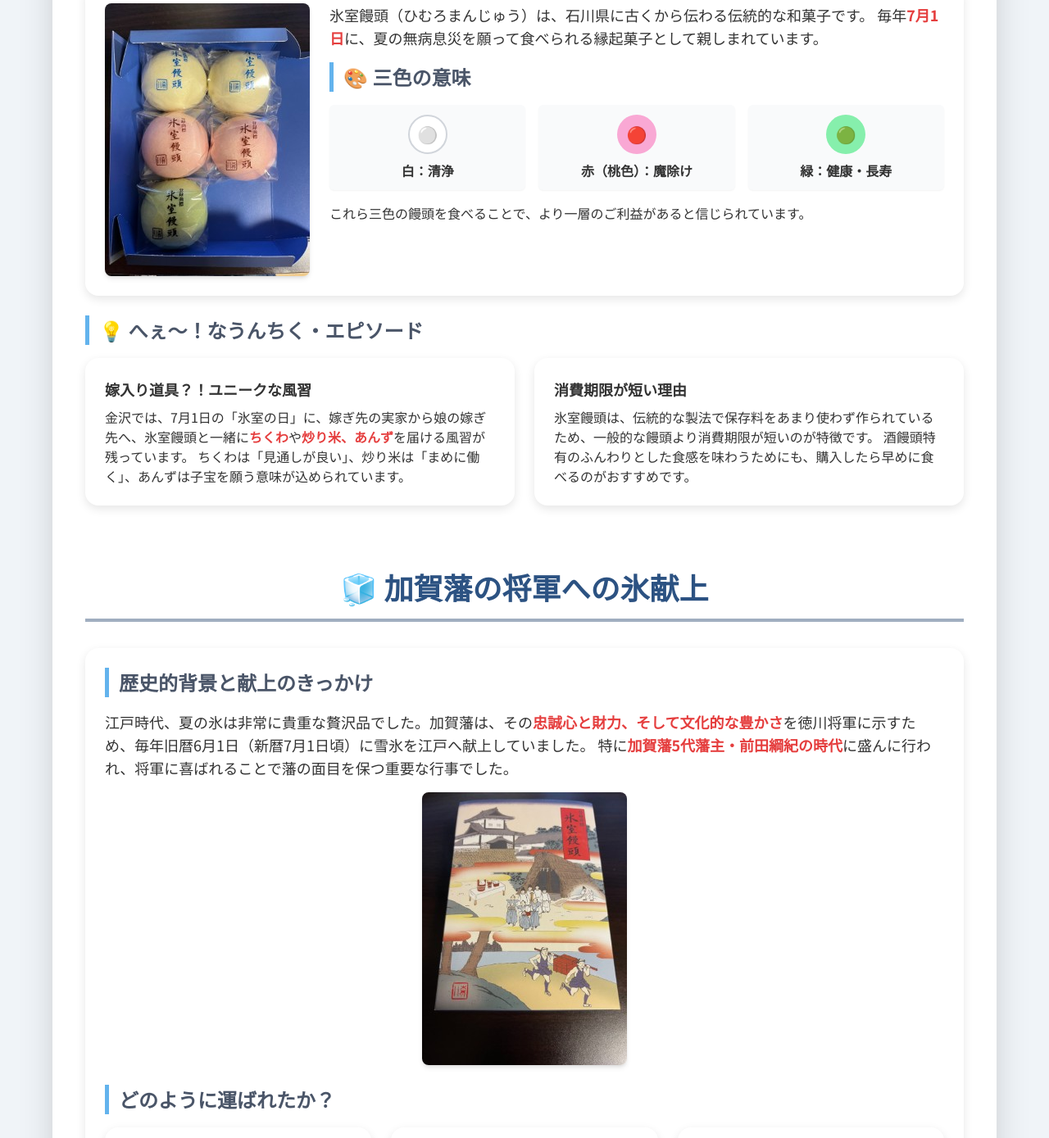
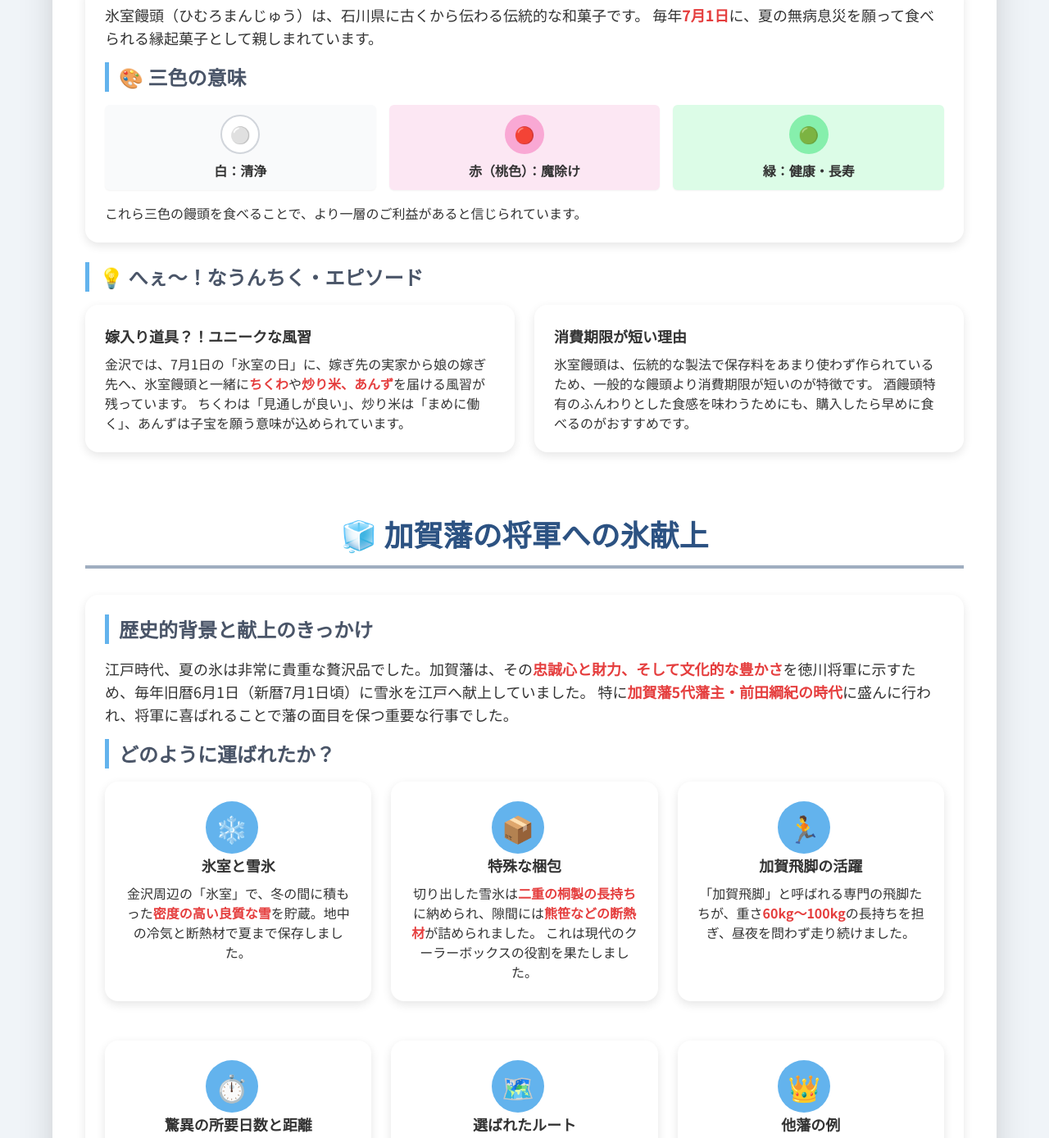
Before and after one commit to takykigo/test.github.io, a plain HTML site: page himuromanjuu/index.html in a window 1280 px wide. Shown: the part 338-1727 px from the top of the page at 82% size. Drawn offline with nearby package versions, Linux system fonts and the light colour scheme.

Commit message:
Update index.html

```diff
--- a/himuromanjuu/index.html
+++ b/himuromanjuu/index.html
@@ -75,10 +75,7 @@
             <h2 class="section-title">🍧 氷室饅頭とは？</h2>
             <div class="card">
                 <div class="flex flex-col md:flex-row items-center md:items-start gap-6">
-                    <div class="flex-shrink-0">
-                        <!-- 氷室饅頭の実際の写真 - GitHub上のファイル名に修正 -->
-                        <img src="thumbnail_IMG_8772.jpg" alt="氷室饅頭の実物写真" class="rounded-lg shadow-md w-full md:w-auto max-w-xs">
-                    </div>
+                    <!-- 氷室饅頭のイメージ箇所を削除 -->
                     <div>
                         <p class="text-lg mb-4">
                             氷室饅頭（ひむろまんじゅう）は、石川県に古くから伝わる伝統的な和菓子です。
@@ -90,11 +87,11 @@
                                 <div class="w-12 h-12 bg-white rounded-full mx-auto mb-2 border-2 border-gray-300 flex items-center justify-center text-xl">⚪</div>
                                 <p class="font-semibold">白：清浄</p>
                             </div>
-                            <div class="p-3 bg-gray-50 rounded-md shadow-sm">
+                            <div class="p-3 bg-pink-100 rounded-md shadow-sm">
                                 <div class="w-12 h-12 bg-pink-300 rounded-full mx-auto mb-2 flex items-center justify-center text-xl">🔴</div>
                                 <p class="font-semibold">赤（桃色）：魔除け</p>
                             </div>
-                            <div class="p-3 bg-gray-50 rounded-md shadow-sm">
+                            <div class="p-3 bg-green-100 rounded-md shadow-sm">
                                 <div class="w-12 h-12 bg-green-300 rounded-full mx-auto mb-2 flex items-center justify-center text-xl">🟢</div>
                                 <p class="font-semibold">緑：健康・長寿</p>
                             </div>
@@ -134,10 +131,7 @@
                     江戸時代、夏の氷は非常に貴重な贅沢品でした。加賀藩は、その<span class="text-highlight">忠誠心と財力、そして文化的な豊かさ</span>を徳川将軍に示すため、毎年旧暦6月1日（新暦7月1日頃）に雪氷を江戸へ献上していました。
                     特に<span class="text-highlight">加賀藩5代藩主・前田綱紀の時代</span>に盛んに行われ、将軍に喜ばれることで藩の面目を保つ重要な行事でした。
                 </p>
-                <!-- 氷室饅頭のパッケージイラスト - GitHub上のファイル名に修正 -->
-                <div class="flex justify-center mb-6">
-                    <img src="thumbnail_IMG_8774.jpg" alt="氷室饅頭パッケージのイラスト" class="rounded-lg shadow-md max-w-full h-auto md:max-w-md">
-                </div>
+                <!-- 氷献上のイメージ箇所を削除 -->
 
                 <h3 class="sub-title">どのように運ばれたか？</h3>
                 <div class="grid grid-cols-1 md:grid-cols-2 lg:grid-cols-3 gap-6">
@@ -201,10 +195,7 @@
                     そして、翌日の<span class="text-highlight">7月1日「氷室の日」</span>には、金沢市内の和菓子店で氷室饅頭が販売され、多くの市民が無病息災を願って買い求めます。
                     この伝統行事は、金沢の夏の風物詩として、今も大切に受け継がれています。
                 </p>
-                <!-- 氷室開きの場所の地図 - GitHub上のファイル名に修正 -->
-                <div class="flex justify-center mt-8">
-                    <img src="スクリーンショット 2025-06-27 224818.png" alt="湯涌温泉氷室小屋の地図" class="rounded-lg shadow-lg w-full h-auto max-w-2xl">
-                </div>
+                <!-- 氷室開きの場所の地図イメージ箇所を削除 -->
                 <p class="text-center text-sm text-gray-600 mt-2">
                     （地図：湯涌温泉の氷室小屋の場所を示しています）
                 </p>
```
